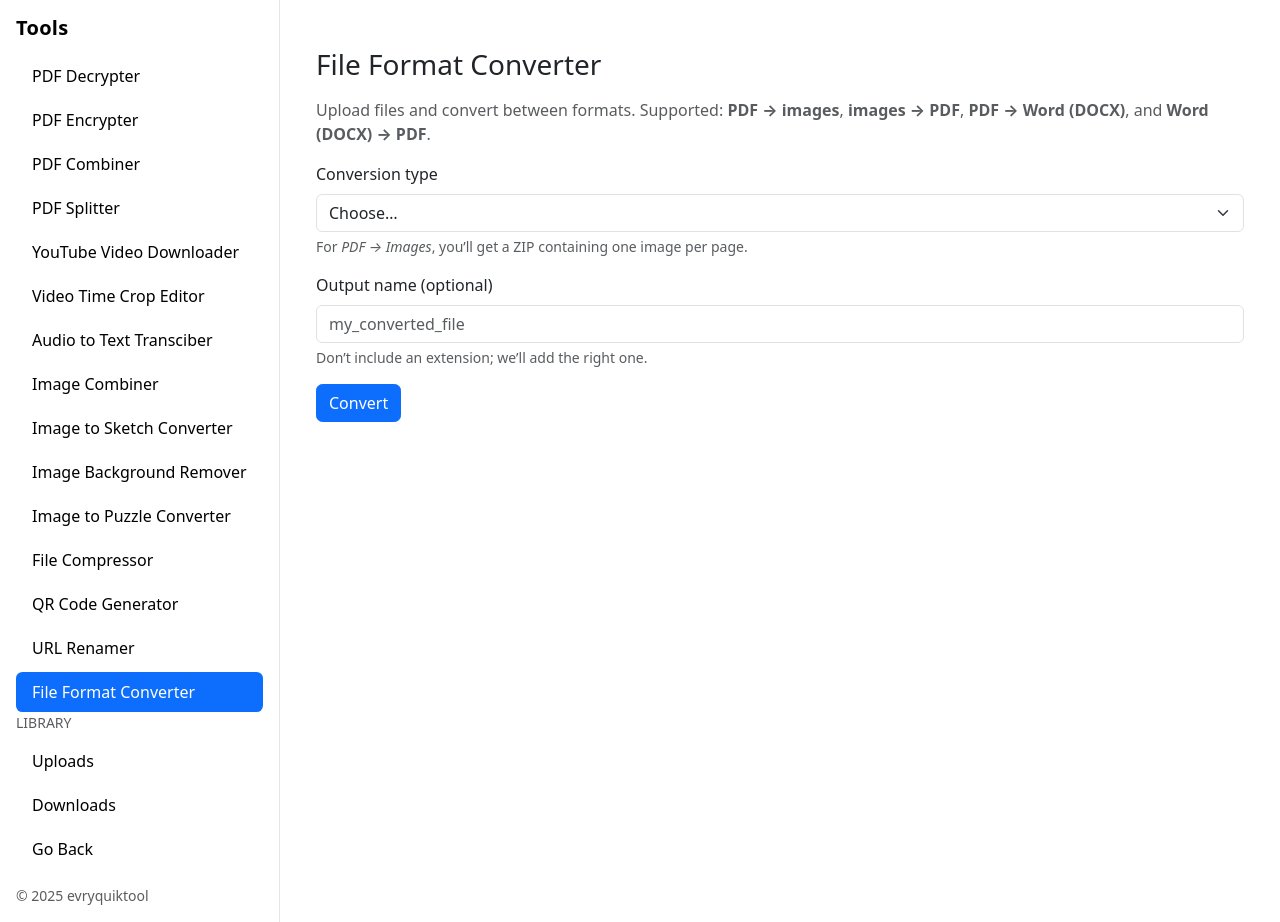
After one commit to jbierowiec/evryquiktool, a Flask app: page /file_converter in a window 1280 px wide. The commit adds this page. Run offline with Flask 3, Linux system fonts and the light colour scheme; some libraries are stand-ins or nearby versions.

Commit message:
file format converter tool

```diff
--- a/app.py
+++ b/app.py
@@ -6,19 +6,22 @@ import re
 import math
 import time
 import uuid
+import fitz
 import shlex
 import base64
 import pikepdf
+import img2pdf
 import zipfile
 import subprocess
 import numpy as np
 import shutil as _shutil
 from pathlib import Path
+from docx import Document
 from yt_dlp import YoutubeDL
 from datetime import datetime
 from urllib.parse import urlparse, quote, unquote
 from yt_dlp.utils import DownloadError
-from typing import Optional, List, Tuple
+from typing import Iterable, Optional, List, Tuple
 from shutil import which as sh_which
 from werkzeug.utils import secure_filename
 from reportlab.lib.pagesizes import letter
@@ -72,6 +75,11 @@ try:
 except Exception:
     _HAS_REMBG = False
 
+try:
+    from docx2pdf import convert as docx2pdf_convert  # may fail on Linux servers
+    HAS_DOCX2PDF = True
+except Exception:
+    HAS_DOCX2PDF = False
 
 # Make imageio-ffmpeg's bundled ffmpeg visible (works on Railway too)
 def has_ffmpeg() -> bool:
@@ -114,6 +122,7 @@ UPLOADS_BY_TOOL = {
     "zipper": UPLOAD_DIR / "zipper",
     "qr_code": UPLOAD_DIR / "qr_code",
     "url_renamer": UPLOAD_DIR / "url_renamer",
+    "file_converter": UPLOAD_DIR / "file_converter",
 }
 
 DOWNLOADS_BY_TOOL = {
@@ -131,6 +140,7 @@ DOWNLOADS_BY_TOOL = {
     "zipper": DOWNLOAD_DIR / "zipper",
     "qr_code": DOWNLOAD_DIR / "qr_code",
     "url_renamer": DOWNLOAD_DIR / "url_renamer",
+    "file_converter": DOWNLOAD_DIR / "file_converter",
 }
 
 # Ensure folders exist
@@ -219,6 +229,47 @@ def _s_to_hms(sec: int) -> str:
         return f"{h:02d}:{m:02d}:{s:02d}"
     return f"{m:02d}:{s:02d}"
 
+def unique_name(base: str, ext: str) -> str:
+    """Make a unique filename like 'base-YYYYmmdd-HHMMSS-<shortuuid>.ext'."""
+    base = _filename_cleanup.sub("-", base).strip("-") or "file"
+    stamp = time.strftime("%Y%m%d-%H%M%S")
+    uid = uuid.uuid4().hex[:8]
+    return f"{base}-{stamp}-{uid}.{ext.lstrip('.')}"
+
+def parse_page_range(rng: str, max_pages: int) -> List[int]:
+    """
+    "1-3,5" -> [1,2,3,5]; pages are 1-based in the UI, we’ll convert to 0-based later.
+    """
+    pages = set()
+    if not rng:
+        return list(range(1, max_pages + 1))
+    for part in rng.split(","):
+        part = part.strip()
+        if "-" in part:
+            a, b = part.split("-", 1)
+            try:
+                a, b = int(a), int(b)
+                for p in range(min(a, b), max(a, b) + 1):
+                    if 1 <= p <= max_pages:
+                        pages.add(p)
+            except ValueError:
+                continue
+        else:
+            try:
+                p = int(part)
+                if 1 <= p <= max_pages:
+                    pages.add(p)
+            except ValueError:
+                continue
+    return sorted(pages)
+
+def pil_force_rgb(img: Image.Image) -> Image.Image:
+    if img.mode in ("RGBA", "LA", "P"):
+        return img.convert("RGB")
+    if img.mode == "CMYK":
+        return img.convert("RGB")
+    return img
+
 
 # -------------------------
 # Landing
@@ -229,7 +280,7 @@ def landing():
 
 
 # -------------------------
-# Landing
+# Privacy Policy
 # -------------------------
 @app.route("/privacy_policy")
 def privacy_policy():
@@ -1903,7 +1954,7 @@ def qr_download(token: str, fmt: str):
 
 
 # ---------------------------
-# URL Renamer
+# URL Renamer Helper Functions
 # ---------------------------
 _slug_re = re.compile(r"^[A-Za-z0-9](?:[A-Za-z0-9-_]{0,62})$")
 
@@ -1929,8 +1980,9 @@ def is_http_url(u: str) -> bool:
     except Exception:
         return False
 
+
 # ---------------------------
-# Routes
+# URL Renamer
 # ---------------------------
 @app.route("/url_renamer", methods=["GET", "POST"])
 def url_renamer():
@@ -1966,6 +2018,208 @@ def url_renamer():
         )
 
     return render_template("url_renamer.html")
+
+
+# ---------------------------
+# File Converter
+# ---------------------------
+@app.route("/file_converter", methods=["GET", "POST"])
+def file_converter():
+    if request.method == "GET":
+        return render_template("file_converter.html")
+
+    # POST: perform conversion
+    convert_type = request.form.get("convert_type", "")
+    output_name  = request.form.get("output_name", "").strip()
+
+    try:
+        if convert_type == "pdf_to_images":
+            f = request.files.get("file_single")
+            if not f or not f.filename.lower().endswith(".pdf"):
+                raise ValueError("Please upload a PDF file.")
+            return handle_pdf_to_images(f, output_name)
+
+        elif convert_type == "images_to_pdf":
+            files = request.files.getlist("files_multi")
+            if not files:
+                raise ValueError("Please upload at least one image (PNG/JPG).")
+            return handle_images_to_pdf(files, output_name)
+
+        elif convert_type == "pdf_to_docx":
+            f = request.files.get("file_single")
+            if not f or not f.filename.lower().endswith(".pdf"):
+                raise ValueError("Please upload a PDF file.")
+            return handle_pdf_to_docx(f, output_name)
+
+        elif convert_type == "docx_to_pdf":
+            f = request.files.get("file_single")
+            if not f or not f.filename.lower().endswith(".docx"):
+                raise ValueError("Please upload a DOCX file.")
+            return handle_docx_to_pdf(f, output_name)
+
+        else:
+            raise ValueError("Select a valid conversion type.")
+    except Exception as e:
+        # Show a nice message on the page if conversion failed
+        flash(str(e), "error")
+        return redirect(url_for("file_converter"))
+
+
+# ---------------------------
+# Conversion Handlers
+# ---------------------------
+def handle_pdf_to_images(file_storage, output_base: str):
+    img_format = (request.form.get("img_format") or "png").lower()
+    dpi = int(request.form.get("dpi") or 144)
+    page_range = (request.form.get("page_range") or "").strip()
+
+    # Save uploaded PDF
+    safe_pdf_name = unique_name(secure_filename(file_storage.filename), ".pdf")
+    pdf_path = UPLOAD_DIR / "file_converter" / safe_pdf_name
+    file_storage.save(pdf_path)
+
+    # Render pages
+    doc = fitz.open(pdf_path)
+    all_pages = parse_page_range(page_range, doc.page_count)
+    if not all_pages:
+        doc.close()
+        raise ValueError("No pages selected after parsing range.")
+
+    images: List[Tuple[str, bytes]] = []
+    for user_page in all_pages:
+        page_index = user_page - 1  # convert to 0-based
+        page = doc.load_page(page_index)
+        zoom = dpi / 72.0
+        mat = fitz.Matrix(zoom, zoom)
+        pix = page.get_pixmap(matrix=mat, alpha=False)
+        img_bytes = pix.tobytes("png") if img_format == "png" else pix.tobytes("jpg")
+        ext = "png" if img_format == "png" else "jpg"
+        images.append((f"page-{user_page:04d}.{ext}", img_bytes))
+    doc.close()
+
+    # Bundle into ZIP
+    out_zip_name = ensure_ext(output_base, "zip") if output_base else unique_name("pdf-pages", ".zip")
+    out_zip_path = DOWNLOAD_DIR / "file_converter" / out_zip_name
+    with zipfile.ZipFile(out_zip_path, "w", compression=zipfile.ZIP_DEFLATED, compresslevel=6) as zf:
+        for fname, data in images:
+            zf.writestr(fname, data)
+
+    return send_file(out_zip_path, as_attachment=True, download_name=out_zip_name)
+
+def handle_images_to_pdf(files: Iterable, output_base: str):
+    # Save uploads & keep an ordered list (sort by filename for stability)
+    saved_paths: List[Path] = []
+    for f in files:
+        if not f or not f.filename:
+            continue
+        if not f.filename.lower().endswith((".png", ".jpg", ".jpeg")):
+            continue
+        safe_name = unique_name(secure_filename(f.filename), Path(f.filename).suffix)
+        path = UPLOAD_DIR / "file_converter" / safe_name
+        f.save(path)
+        saved_paths.append(path)
+
+    if not saved_paths:
+        raise ValueError("No valid images uploaded (need PNG/JPG).")
+
+    # Fit options
+    fit_mode = (request.form.get("fit_mode") or "auto").lower()  # auto, letter, a4
+    orientation = (request.form.get("orientation") or "auto").lower()  # auto, portrait, landscape
+
+    # Page sizes in points (1/72 inch)
+    PAGE_SIZES = {
+        "letter": (612, 792),  # 8.5 x 11 in
+        "a4": (595, 842),      # 210 x 297 mm
+    }
+
+    # Build PDF bytes using img2pdf for efficiency & quality
+    layout_fun = None
+    if fit_mode in PAGE_SIZES:
+        w, h = PAGE_SIZES[fit_mode]
+        if orientation == "landscape":
+            w, h = max(w, h), min(w, h)
+        elif orientation == "portrait":
+            w, h = min(w, h), max(w, h)
+        # img2pdf page size tuple is in points
+        layout_fun = img2pdf.get_layout_fun((w, h))
+
+    images_bytes = []
+    for p in sorted(saved_paths, key=lambda x: x.name):
+        # Ensure JPEG/PNG in RGB
+        with Image.open(p) as im:
+            im = pil_force_rgb(im)
+            bio = io.BytesIO()
+            # Keep original encoding if jpg/png; convert to JPEG for others (rare)
+            if p.suffix.lower() in (".jpg", ".jpeg"):
+                im.save(bio, format="JPEG", quality=92, optimize=True)
+            else:
+                im.save(bio, format="PNG", optimize=True)
+            images_bytes.append(bio.getvalue())
+
+    pdf_bytes = img2pdf.convert(
+        images_bytes,
+        layout_fun=layout_fun
+    )
+
+    out_pdf_name = ensure_ext(output_base, "pdf") if output_base else unique_name("images-to-pdf", ".pdf")
+    out_pdf_path = DOWNLOAD_DIR / "file_converter" / out_pdf_name
+    with open(out_pdf_path, "wb") as f:
+        f.write(pdf_bytes)
+
+    return send_file(out_pdf_path, as_attachment=True, download_name=out_pdf_name)
+
+def handle_pdf_to_docx(file_storage, output_base: str):
+    # Save PDF
+    safe_pdf_name = unique_name(secure_filename(file_storage.filename), ".pdf")
+    pdf_path = UPLOAD_DIR / "file_converter" / safe_pdf_name
+    file_storage.save(pdf_path)
+
+    # Extract text (page-by-page) and write a simple DOCX
+    docx = Document()
+    pdf = fitz.open(pdf_path)
+    for i, page in enumerate(pdf):
+        text = page.get_text("text")
+        # Avoid empty paragraphs spam
+        for line in (text or "").splitlines():
+            docx.add_paragraph(line.rstrip("\n"))
+        if i < pdf.page_count - 1:
+            docx.add_page_break()
+    pdf.close()
+
+    out_docx_name = ensure_ext(output_base, "docx") if output_base else unique_name("pdf-to-docx", ".docx")
+    out_docx_path = DOWNLOAD_DIR / "file_converter" / out_docx_name
+    docx.save(out_docx_path)
+
+    return send_file(out_docx_path, as_attachment=True, download_name=out_docx_name)
+
+def handle_docx_to_pdf(file_storage, output_base: str):
+    if not HAS_DOCX2PDF:
+        raise RuntimeError(
+            "DOCX → PDF requires Microsoft Word (Windows/Mac) or a compatible backend. "
+            "This server doesn't have it. Try running locally on macOS/Windows with Word installed."
+        )
+
+    # Save DOCX
+    safe_docx_name = unique_name(secure_filename(file_storage.filename), ".docx")
+    docx_path = UPLOAD_DIR / "file_converter" / safe_docx_name
+    file_storage.save(docx_path)
+
+    out_pdf_name = ensure_ext(output_base, "pdf") if output_base else unique_name("docx-to-pdf", ".pdf")
+    out_pdf_path = DOWNLOAD_DIR / "file_converter" / out_pdf_name
+
+    # docx2pdf writes to a directory or file path (on Mac/Win it uses Word automation)
+    # We convert to a temp folder then rename if needed.
+    # If output path exists, remove to avoid errors.
+    if out_pdf_path.exists():
+        out_pdf_path.unlink()
+
+    # Convert; on some systems docx2pdf can write directly to out path
+    docx2pdf_convert(input_path=str(docx_path), output_path=str(out_pdf_path))
+
+    if not out_pdf_path.exists():
+        raise RuntimeError("Conversion failed. Ensure Microsoft Word is installed and accessible.")
+
+    return send_file(out_pdf_path, as_attachment=True, download_name=out_pdf_name)
 
 
 # -------------------------
@@ -1988,6 +2242,7 @@ def uploads_index():
         "zipper": len(list_files(UPLOADS_BY_TOOL["zipper"])),
         "qr_code": len(list_files(UPLOADS_BY_TOOL["qr_code"])),
         "url_renamer": len(list_files(UPLOADS_BY_TOOL["url_renamer"])),
+        "file_converter": len(list_files(UPLOADS_BY_TOOL["file_converter"])),
     }
     return render_template("uploads.html", tool=None, counts=counts, files=[])
 
@@ -2012,6 +2267,7 @@ def uploads_tool(tool):
         "zipper": len(list_files(UPLOADS_BY_TOOL["zipper"])),
         "qr_code": len(list_files(UPLOADS_BY_TOOL["qr_code"])),
         "url_renamer": len(list_files(UPLOADS_BY_TOOL["url_renamer"])),
+        "file_converter": len(list_files(UPLOADS_BY_TOOL["file_converter"])),
     }
     return render_template("uploads.html", tool=tool, counts=counts, files=files)
 
@@ -2066,6 +2322,7 @@ def downloads_index():
         "zipper": len(list_files(DOWNLOADS_BY_TOOL["zipper"])),
         "qr_code": len(list_files(DOWNLOADS_BY_TOOL["qr_code"])),
         "url_renamer": len(list_files(DOWNLOADS_BY_TOOL["url_renamer"])),
+        "file_converter": len(list_files(DOWNLOADS_BY_TOOL["file_converter"])),
     }
     return render_template("downloads.html", tool=None, counts=counts, files=[])
 
@@ -2090,6 +2347,7 @@ def downloads_tool(tool):
         "zipper": len(list_files(DOWNLOADS_BY_TOOL["zipper"])),
         "qr_code": len(list_files(DOWNLOADS_BY_TOOL["qr_code"])),
         "url_renamer": len(list_files(DOWNLOADS_BY_TOOL["url_renamer"])),
+        "file_converter": len(list_files(DOWNLOADS_BY_TOOL["file_converter"])),
     }
     return render_template("downloads.html", tool=tool, counts=counts, files=files)
 
--- a/requirements.txt
+++ b/requirements.txt
@@ -14,3 +14,7 @@ rembg>=2.0,<3
 onnxruntime>=1.16,<2
 pooch>=1.8,<2
 qrcode>=7.4,<8
+pymupdf
+img2pdf
+python-docx
+docx2pdf
--- a/templates/base.html
+++ b/templates/base.html
@@ -257,6 +257,13 @@
               >URL Renamer</a
             >
           </li>
+          <li class="nav-item">
+            <a
+              class="nav-link {{ 'active' if request.path.startswith('/file_converter') else '' }}"
+              href="{{ url_for('file_converter') }}"
+              >File Format Converter</a
+            >
+          </li>
         </ul>
 
         <!-- Library (Uploads/Downloads/Go Back) preserved exactly -->
@@ -401,6 +408,13 @@
             >URL Renamer</a
           >
         </li>
+        <li class="nav-item">
+          <a
+            class="nav-link {{ 'active' if request.path.startswith('/file_converter') else '' }}"
+            href="{{ url_for('file_converter') }}"
+            >File Format Converter</a
+          >
+        </li>
       </ul>
 
       <!-- Spacer pushes Library to the bottom -->
--- /dev/null
+++ b/templates/file_converter.html
@@ -0,0 +1,233 @@
+{% extends "base.html" %} {% block content %}
+<div class="container py-4">
+  <h3 class="mb-3">File Format Converter</h3>
+
+  <p class="text-muted">
+    Upload files and convert between formats. Supported:
+    <strong>PDF → images</strong>, <strong>images → PDF</strong>,
+    <strong>PDF → Word (DOCX)</strong>, and <strong>Word (DOCX) → PDF</strong>.
+  </p>
+
+  {% if error %}
+  <div class="alert alert-danger">{{ error|safe }}</div>
+  {% endif %} {% if message %}
+  <div class="alert alert-success">{{ message|safe }}</div>
+  {% endif %}
+
+  <form
+    id="convertForm"
+    method="post"
+    enctype="multipart/form-data"
+    action="{{ url_for('file_converter') }}"
+    class="mb-4"
+  >
+    <!-- Conversion type -->
+    <div class="mb-3">
+      <label for="convert_type" class="form-label">Conversion type</label>
+      <select
+        class="form-select"
+        id="convert_type"
+        name="convert_type"
+        required
+      >
+        <option value="" selected disabled>Choose…</option>
+        <option value="pdf_to_images">PDF → Images (PNG/JPG)</option>
+        <option value="images_to_pdf">Images (PNG/JPG) → PDF</option>
+        <option value="pdf_to_docx">PDF → Word (DOCX) (text-only)</option>
+        <option value="docx_to_pdf">Word (DOCX) → PDF</option>
+      </select>
+      <div class="form-text">
+        For <em>PDF → Images</em>, you’ll get a ZIP containing one image per
+        page.
+      </div>
+    </div>
+
+    <!-- PDF/Single-file picker -->
+    <div class="mb-3 d-none" data-for="single">
+      <label class="form-label">Select a file</label>
+      <input
+        class="form-control"
+        type="file"
+        id="file_single"
+        name="file_single"
+      />
+      <div class="form-text">
+        Accepts: .pdf, .docx (depending on conversion).
+      </div>
+    </div>
+
+    <!-- Multi-image picker -->
+    <div class="mb-3 d-none" data-for="multi">
+      <label class="form-label">Select images</label>
+      <input
+        class="form-control"
+        type="file"
+        id="files_multi"
+        name="files_multi"
+        accept="image/png,image/jpeg"
+        multiple
+      />
+      <div class="form-text">
+        Accepts: JPG/PNG. Order is preserved by filename.
+      </div>
+    </div>
+
+    <!-- Drag & drop zone -->
+    <div
+      id="dropZone"
+      class="border border-2 rounded p-4 text-center mb-3 bg-light-subtle d-none"
+      data-for="drop"
+    >
+      <i class="bi bi-cloud-arrow-up fs-1 d-block mb-2"></i>
+      <div class="fw-semibold">Drag & drop file(s) here</div>
+      <small class="text-muted"
+        >They will be added to the selection above.</small
+      >
+    </div>
+
+    <!-- Options for PDF -> Images -->
+    <div id="opts_pdf_to_images" class="row g-3 d-none">
+      <div class="col-md-4">
+        <label class="form-label">Image format</label>
+        <select class="form-select" name="img_format">
+          <option value="png" selected>PNG</option>
+          <option value="jpg">JPG</option>
+        </select>
+      </div>
+      <div class="col-md-4">
+        <label class="form-label">DPI</label>
+        <input
+          class="form-control"
+          type="number"
+          name="dpi"
+          value="144"
+          min="72"
+          max="600"
+        />
+        <div class="form-text">Higher DPI = larger images.</div>
+      </div>
+      <div class="col-md-4">
+        <label class="form-label">Page range (optional)</label>
+        <input
+          class="form-control"
+          type="text"
+          name="page_range"
+          placeholder="e.g., 1-3,5"
+        />
+        <div class="form-text">Leave blank for all pages.</div>
+      </div>
+    </div>
+
+    <!-- Options for Images -> PDF -->
+    <div id="opts_images_to_pdf" class="row g-3 d-none">
+      <div class="col-md-6">
+        <label class="form-label">Fit mode</label>
+        <select class="form-select" name="fit_mode">
+          <option value="auto" selected>Auto (preserve image size)</option>
+          <option value="letter">US Letter (fit image)</option>
+          <option value="a4">A4 (fit image)</option>
+        </select>
+      </div>
+      <div class="col-md-6">
+        <label class="form-label">Orientation</label>
+        <select class="form-select" name="orientation">
+          <option value="auto" selected>Auto</option>
+          <option value="portrait">Portrait</option>
+          <option value="landscape">Landscape</option>
+        </select>
+      </div>
+    </div>
+
+    <!-- Output filename -->
+    <div class="mb-3">
+      <label class="form-label">Output name (optional)</label>
+      <input
+        class="form-control"
+        type="text"
+        name="output_name"
+        placeholder="my_converted_file"
+      />
+      <div class="form-text">
+        Don’t include an extension; we’ll add the right one.
+      </div>
+    </div>
+
+    <button class="btn btn-primary" type="submit">Convert</button>
+  </form>
+</div>
+
+<script>
+  (() => {
+    const typeSel = document.getElementById("convert_type");
+    const single = document.querySelector('[data-for="single"]');
+    const multi = document.querySelector('[data-for="multi"]');
+    const drop = document.querySelector('[data-for="drop"]');
+    const fileSingle = document.getElementById("file_single");
+    const filesMulti = document.getElementById("files_multi");
+
+    const optsPdfToImages = document.getElementById("opts_pdf_to_images");
+    const optsImagesToPdf = document.getElementById("opts_images_to_pdf");
+
+    function setMode(mode) {
+      // Hide all conditional blocks first
+      [single, multi, drop, optsPdfToImages, optsImagesToPdf].forEach((el) =>
+        el.classList.add("d-none")
+      );
+
+      if (
+        mode === "pdf_to_images" ||
+        mode === "pdf_to_docx" ||
+        mode === "docx_to_pdf"
+      ) {
+        single.classList.remove("d-none");
+        drop.classList.remove("d-none");
+      }
+      if (mode === "images_to_pdf") {
+        multi.classList.remove("d-none");
+        drop.classList.remove("d-none");
+      }
+      if (mode === "pdf_to_images") {
+        optsPdfToImages.classList.remove("d-none");
+      }
+      if (mode === "images_to_pdf") {
+        optsImagesToPdf.classList.remove("d-none");
+      }
+    }
+
+    typeSel.addEventListener("change", (e) => setMode(e.target.value));
+    setMode(typeSel.value || "");
+
+    // Drag & drop handling
+    ["dragenter", "dragover"].forEach((evt) =>
+      drop.addEventListener(evt, (e) => {
+        e.preventDefault();
+        e.stopPropagation();
+        drop.classList.add("border-primary");
+      })
+    );
+    ["dragleave", "drop"].forEach((evt) =>
+      drop.addEventListener(evt, (e) => {
+        e.preventDefault();
+        e.stopPropagation();
+        drop.classList.remove("border-primary");
+      })
+    );
+    drop.addEventListener("drop", (e) => {
+      const dt = e.dataTransfer;
+      if (!(dt && dt.files && dt.files.length)) return;
+      const mode = typeSel.value;
+
+      if (mode === "images_to_pdf") {
+        // append to multi
+        const dataTransfer = new DataTransfer();
+        // combine existing + new
+        for (const f of filesMulti.files) dataTransfer.items.add(f);
+        for (const f of dt.files) dataTransfer.items.add(f);
+        filesMulti.files = dataTransfer.files;
+      } else {
+        fileSingle.files = dt.files;
+      }
+    });
+  })();
+</script>
+{% endblock %}
```
Also changed, not shown: templates/downloads.html (+25 -3 lines), templates/landing.html (+16 -12 lines), templates/uploads.html (+24 -2 lines).
